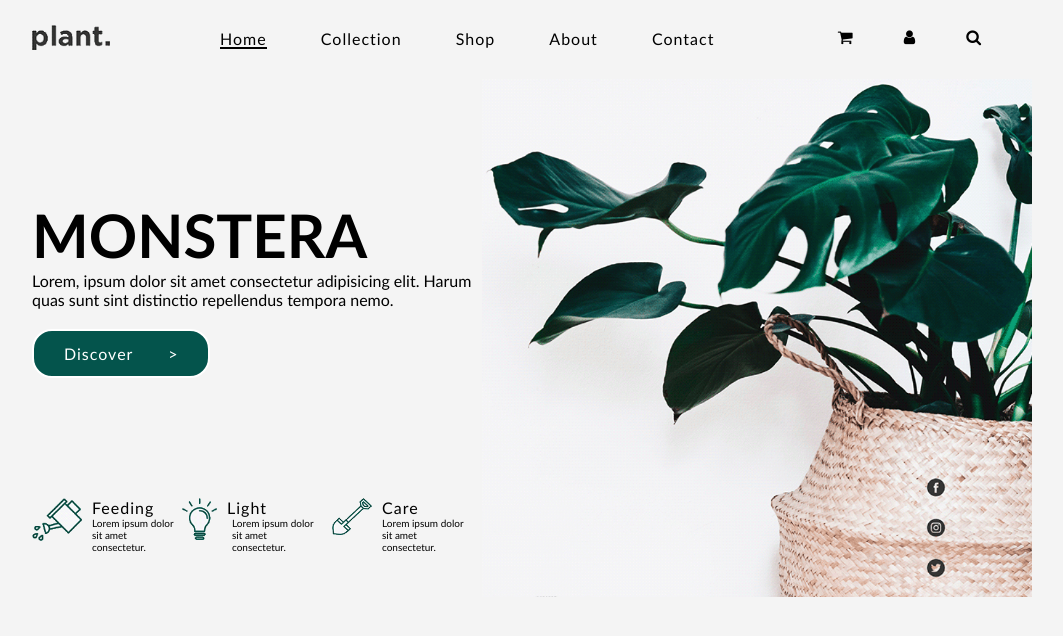
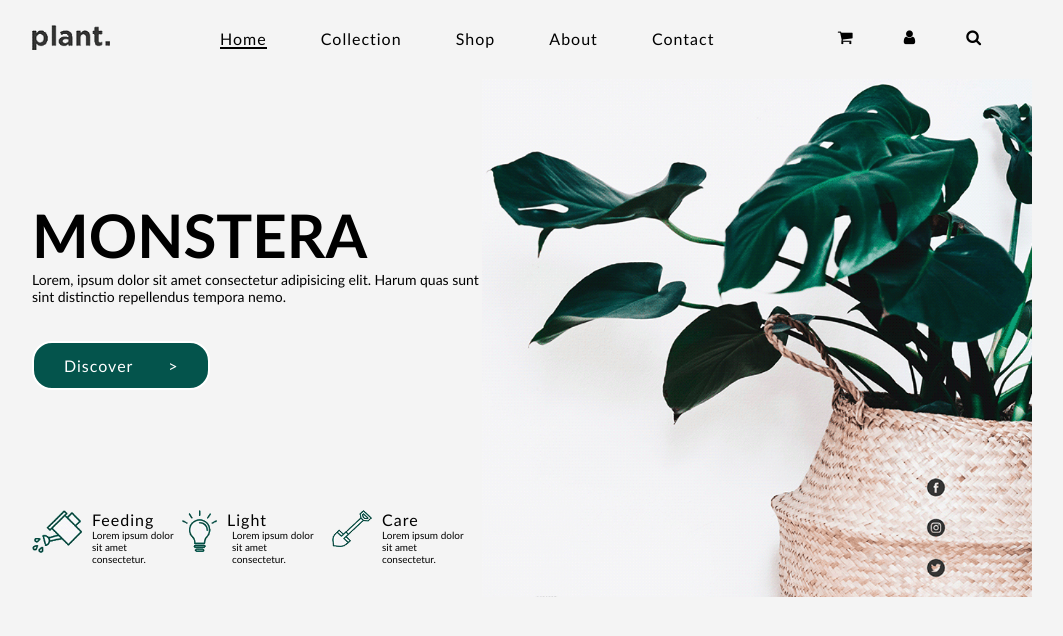
Before and after one commit to ArturasKi/5-plant, a website: page index.html in a window 1280 px wide. Shown: the whole page, without its empty margins (108-1171 px from the left). Drawn offline with Linux system fonts and the light colour scheme.

Commit message:
HTML save

```diff
--- a/index.html
+++ b/index.html
@@ -34,7 +34,7 @@
     <main>
         <div>
             <h1>MONSTERA</h1>
-            <p>Lorem, ipsum dolor sit amet consectetur adipisicing elit. Harum quas sunt sint distinctio repellendus tempora nemo.</p>
+            <p class="main-p">Lorem, ipsum dolor sit amet consectetur adipisicing elit. Harum quas sunt sint distinctio repellendus tempora nemo.</p>
             <a href="#">Discover ></a>
         </div>
         <img src="./img/plant_main.png" alt="Main logo">
```
